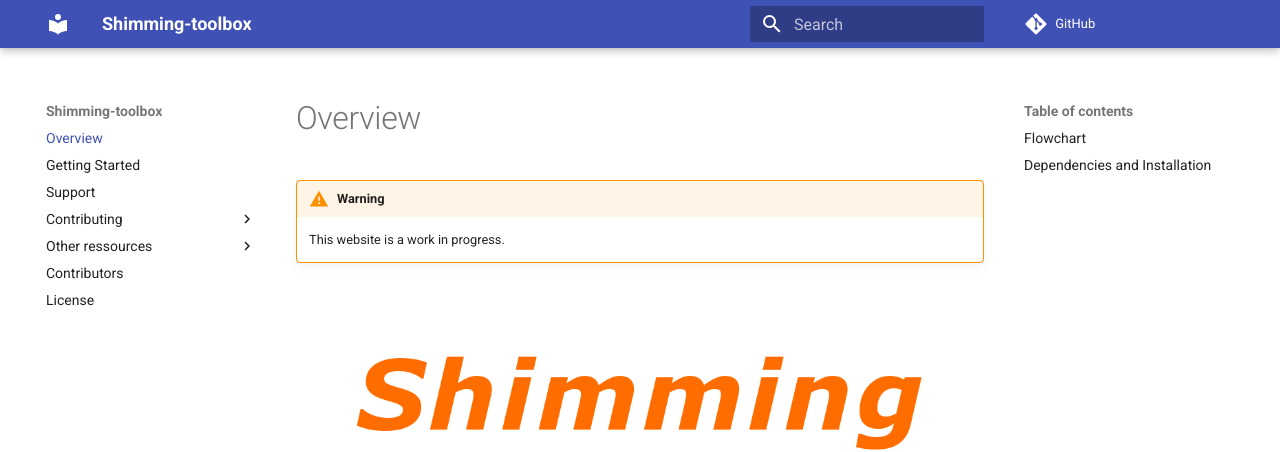
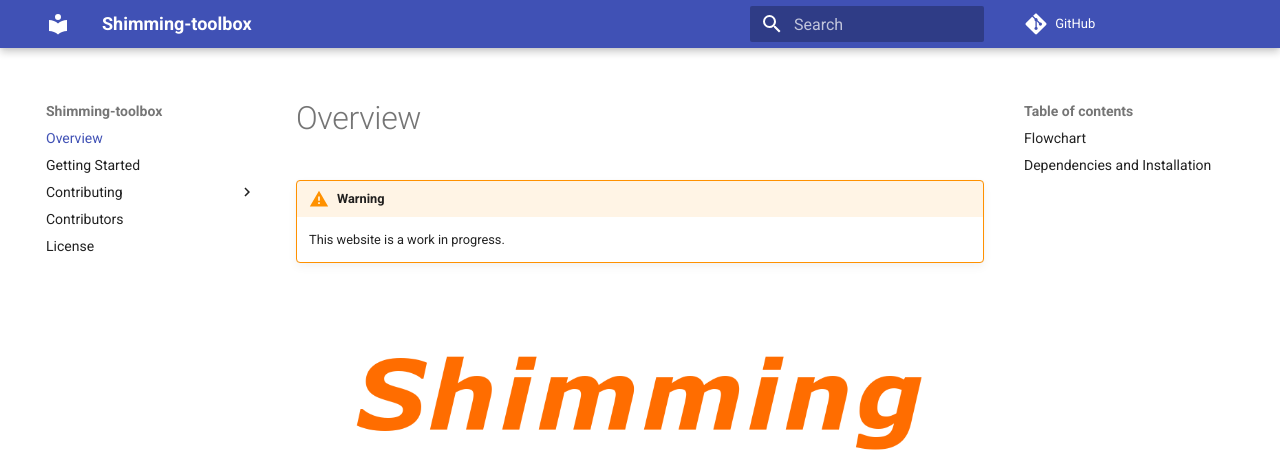
Before and after one commit to shimming-toolbox/shimming-toolbox.org, an MkDocs documentation site: the page built from docs/index.md, in a window 1280 px wide. Shown: the top 452 px of the page. Built offline with MkDocs 1.6.1 and Material for MkDocs 9.7.7, drawn with Linux system fonts in a browser that asks for light colours; comment, search, counter and statistics services are not loaded.

Commit message:
Commented out empty files

```diff
--- a/mkdocs.yml
+++ b/mkdocs.yml
@@ -9,7 +9,7 @@
 nav:
 - 'Overview': 'index.md'
 - 'Getting Started': 'getting_started.md'
-- 'Support': 'support.md'
+#- 'Support': 'support.md'
 - 'Contributing':
   - 'General': 'contributing/contributing.md'
   - 'API documentation':
@@ -183,9 +183,9 @@
       - 'read_nii': 'contributing/api_documentation/+imutils/read_nii.md'
       - 'dicom_to_nifti': 'contributing/api_documentation/+imutils/dicom_to_nifti.md'
       - 'load_niftis': 'contributing/api_documentation/+imutils/load_niftis.md'
-- 'Other ressources':
-  - 'Hardware':
-    - 'Description': 'other-ressources/hardware/description.md'
-    - 'Assembly': 'other-ressources/hardware/assembly.md'
+#- 'Other ressources':
+#  - 'Hardware':
+#    - 'Description': 'other-ressources/hardware/description.md'
+#    - 'Assembly': 'other-ressources/hardware/assembly.md'
 - 'Contributors': 'contributors.md'
 - 'License': 'license.md'
```
